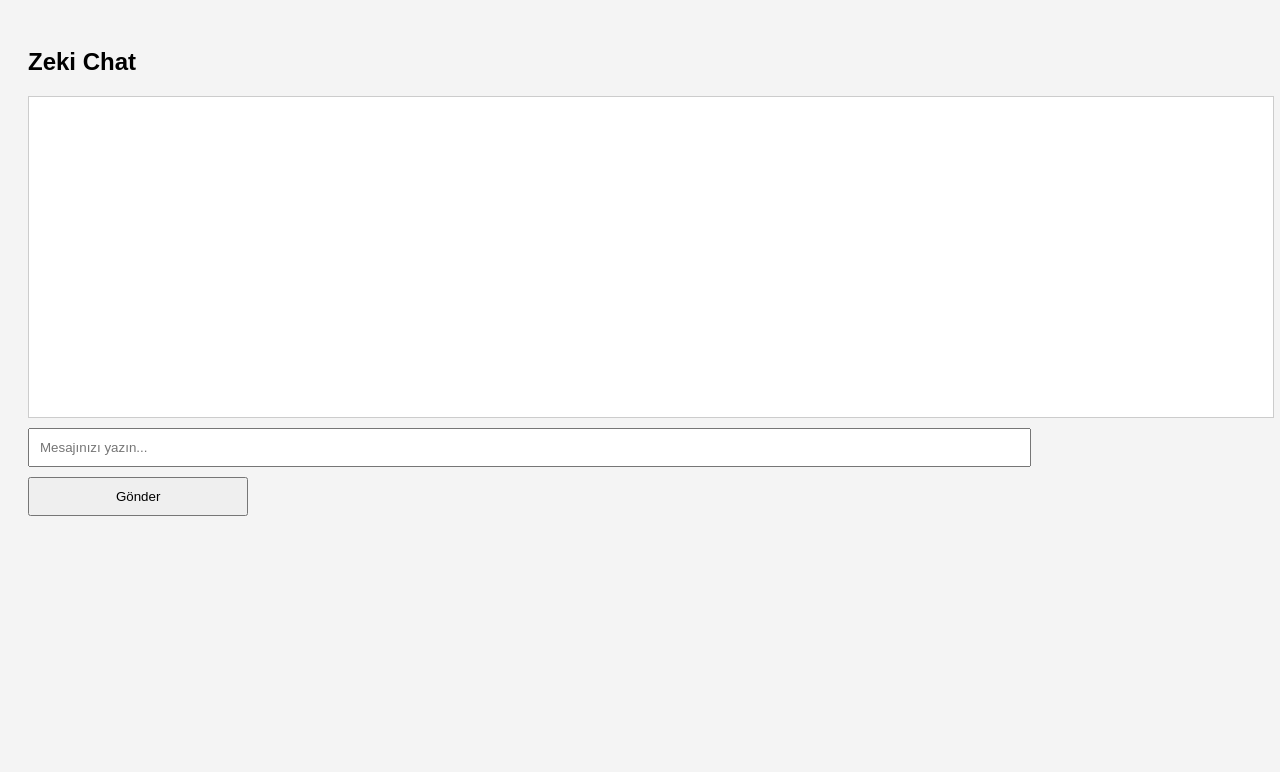
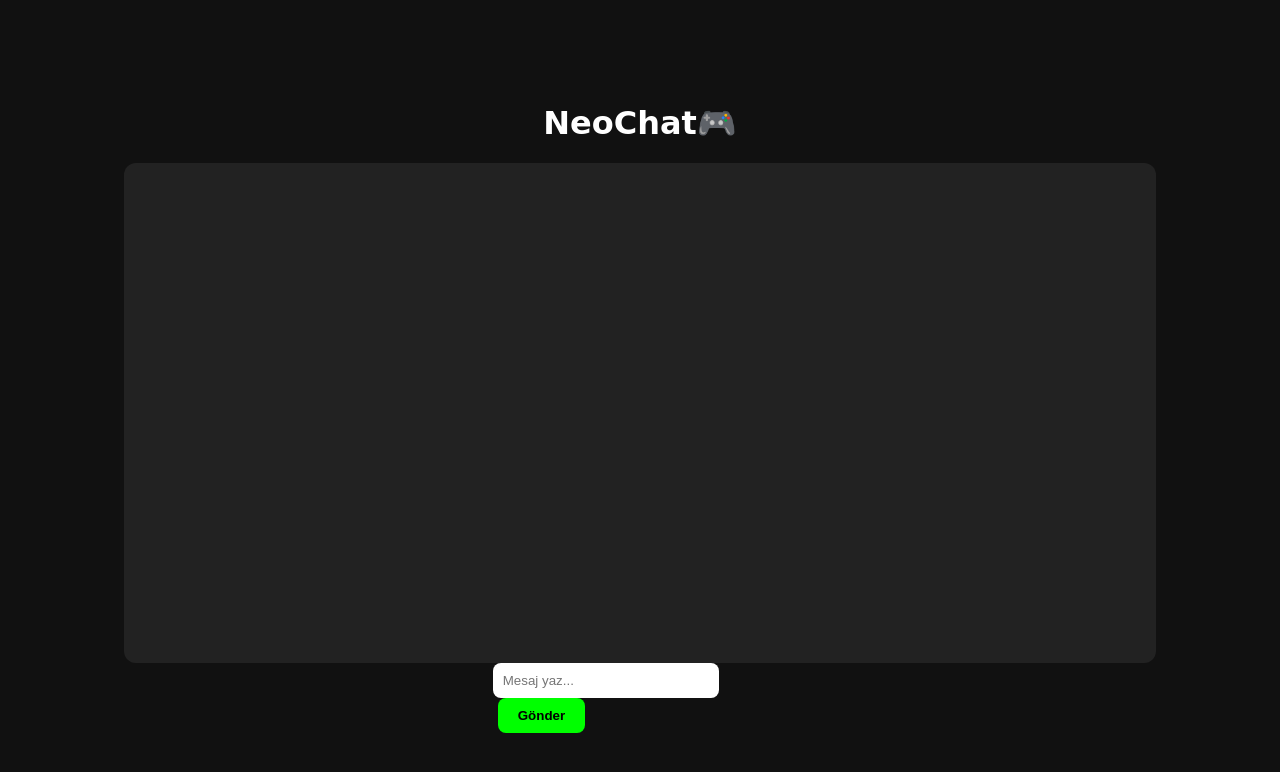
Before and after one commit to ElSauron-dot/Zeki-Chat, a plain HTML site: page index.html in a window 1280 px wide. Drawn offline with Linux system fonts and the light colour scheme.

Commit message:
Update index.html

```diff
--- a/index.html
+++ b/index.html
@@ -1,65 +1,82 @@
 <!DOCTYPE html>
 <html lang="tr">
 <head>
-  <meta charset="UTF-8">
-  <meta name="viewport" content="width=device-width, initial-scale=1.0">
-  <title>SambaNova Chatbot</title>
+  <meta charset="UTF-8" />
+  <title>NeoChat🎮</title>
   <style>
-    body { font-family: Arial, sans-serif; background: #f4f4f4; padding: 20px; }
-    #chatbox { width: 100%; height: 300px; overflow-y: auto; border: 1px solid #ccc; padding: 10px; background: #fff; }
-    .user { color: blue; }
-    .bot { color: green; }
-    input, button { padding: 10px; margin-top: 10px; width: 80%; }
-    button { width: 18%; }
+    body {
+      font-family: "Luckiest Guy", cursive;
+      background: #111;
+      color: white;
+      display: flex;
+      flex-direction: column;
+      align-items: center;
+      justify-content: center;
+      height: 100vh;
+    }
+    #chatbox {
+      width: 80%;
+      height: 60%;
+      background: #222;
+      border-radius: 12px;
+      padding: 10px;
+      overflow-y: auto;
+    }
+    #userInput {
+      width: 70%;
+      padding: 10px;
+      border-radius: 8px;
+      border: none;
+    }
+    #sendBtn {
+      padding: 10px 20px;
+      margin-left: 5px;
+      border: none;
+      border-radius: 8px;
+      background: #0f0;
+      cursor: pointer;
+      font-weight: bold;
+    }
   </style>
 </head>
 <body>
+  <h1>NeoChat🎮</h1>
+  <div id="chatbox"></div>
+  <div>
+    <input id="userInput" type="text" placeholder="Mesaj yaz..." />
+    <button id="sendBtn">Gönder</button>
+  </div>
 
-  <h2>Zeki Chat</h2>
-  <div id="chatbox"></div>
-  <input type="text" id="userInput" placeholder="Mesajınızı yazın...">
-  <button onclick="sendMessage()">Gönder</button>
+  <script type="module">
+    import { pipeline } from "https://cdn.jsdelivr.net/npm/@xenova/transformers";
 
-  <script>
-    const API_KEY = "999a1a85-a9c3-4eac-9434-9bbbfd8bf1b0"; // DİKKAT: Tarayıcıda API key açık olur!
-    const API_URL = "https://api.sambanova.ai/v1/chat/completions";
+    let generator;
+    async function loadModel() {
+      generator = await pipeline("text-generation", "Xenova/distilgpt2");
+      addMessage("🤖", "Model yüklendi! Sohbete başlayabilirsin.");
+    }
 
-    async function sendMessage() {
+    function addMessage(sender, text) {
+      const chatbox = document.getElementById("chatbox");
+      const msg = document.createElement("div");
+      msg.innerHTML = `<b>${sender}:</b> ${text}`;
+      chatbox.appendChild(msg);
+      chatbox.scrollTop = chatbox.scrollHeight;
+    }
+
+    document.getElementById("sendBtn").onclick = async () => {
       const input = document.getElementById("userInput");
-      const message = input.value;
-      if (!message) return;
+      const userText = input.value;
+      if (!userText.trim()) return;
 
-      addMessage("Sen", message, "user");
+      addMessage("👤", userText);
       input.value = "";
 
-      const response = await fetch(API_URL, {
-        method: "POST",
-        headers: {
-          "Authorization": `Bearer ${API_KEY}`,
-          "Content-Type": "application/json"
-        },
-        body: JSON.stringify({
-          model: "Llama-4-Maverick-17B-128E-Instruct",
-          messages: [{ role: "user", content: [{ type: "text", text: message }] }],
-          temperature: 0.1,
-          top_p: 0.1
-        })
-      });
+      const output = await generator(userText, { max_new_tokens: 50 });
+      addMessage("🤖", output[0].generated_text);
+    };
 
-      const data = await response.json();
-      const botReply = data.choices?.[0]?.message?.content || "Bir hata oluştu.";
-      addMessage("Bot", botReply, "bot");
-    }
-
-    function addMessage(sender, text, cls) {
-      const chatbox = document.getElementById("chatbox");
-      const div = document.createElement("div");
-      div.className = cls;
-      div.textContent = `${sender}: ${text}`;
-      chatbox.appendChild(div);
-      chatbox.scrollTop = chatbox.scrollHeight;
-    }
+    loadModel();
   </script>
-
 </body>
 </html>
```
